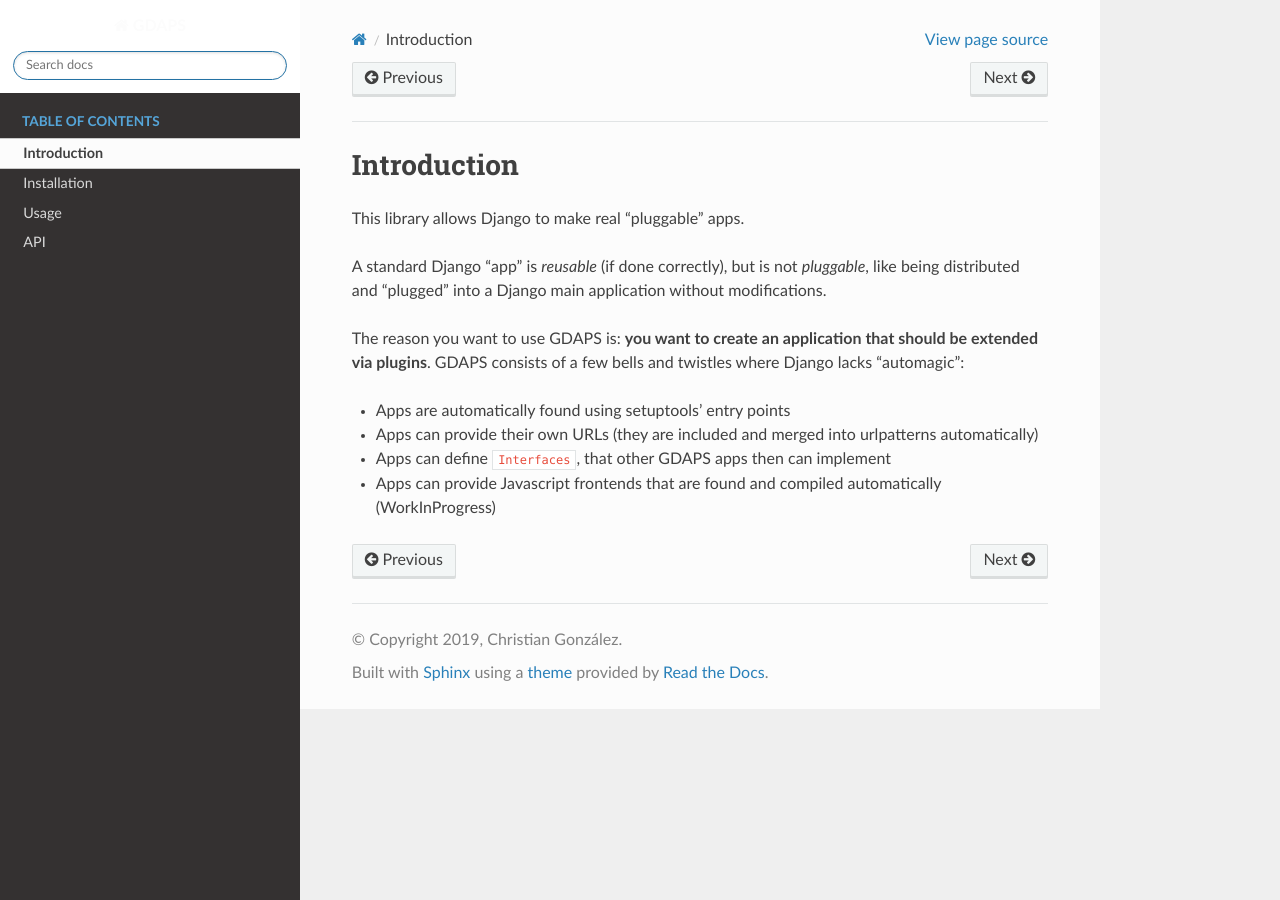
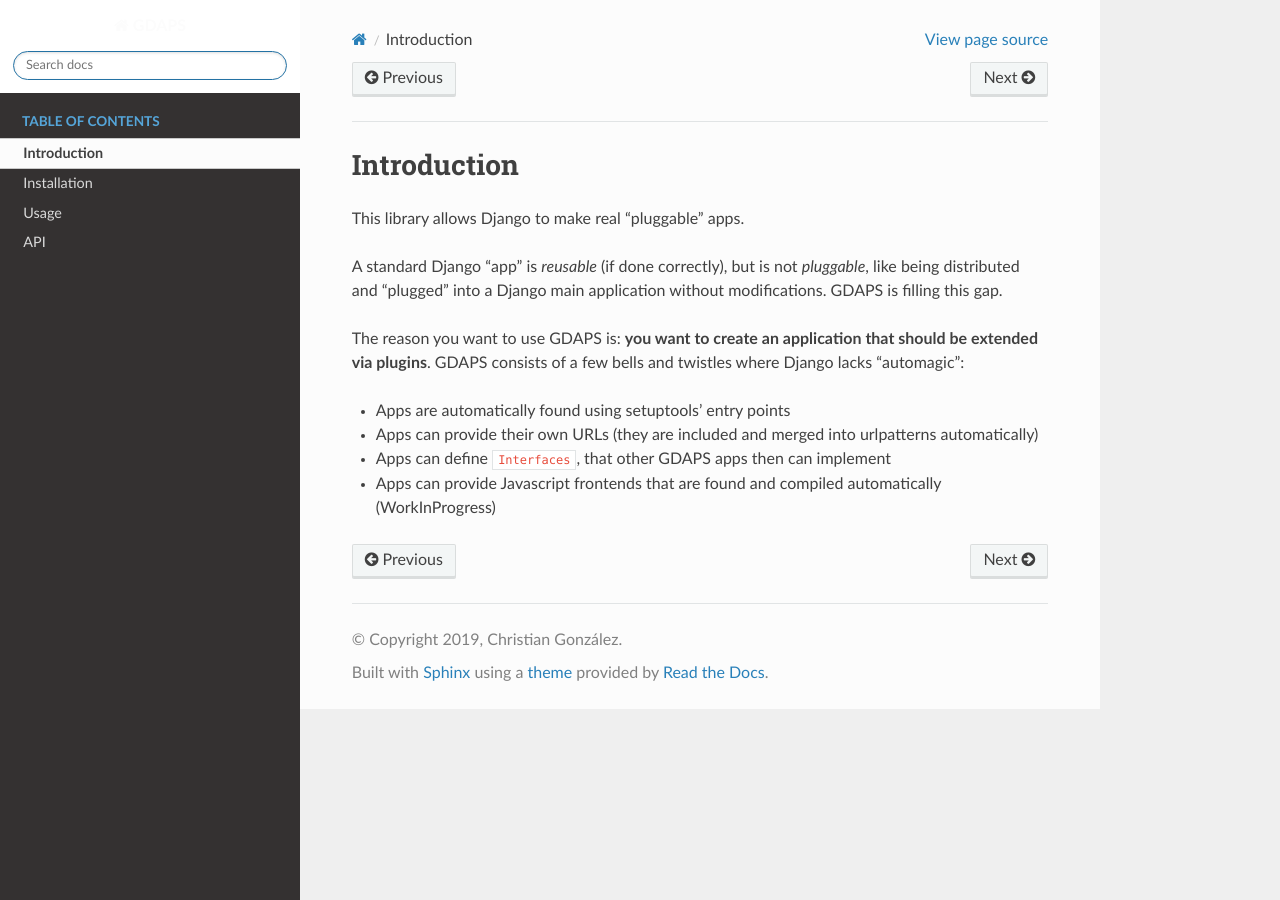
Before and after one commit to rogue707Dev/django-gdaps, a Sphinx documentation site: the page built from docs/Introduction.rst, in a window 1280 px wide. Built offline with Sphinx 7.4.7 and the Read the Docs theme 2.0.0, drawn with Linux system fonts in a browser that asks for light colours; pages that are not in the unit, such as notebooks, are missing from menus.

Commit message:
"GDAPS is filling this gap."

```diff
--- a/docs/Introduction.rst
+++ b/docs/Introduction.rst
@@ -4,7 +4,7 @@ Introduction
 This library allows Django to make real "pluggable" apps.
 
 A standard Django "app" is *reusable* (if done correctly), but is not *pluggable*,
-like being distributed and "plugged" into a Django main application without modifications.
+like being distributed and "plugged" into a Django main application without modifications. GDAPS is filling this gap.
 
 The reason you want to use GDAPS is: **you want to create an application that should be extended via plugins**. GDAPS consists of a few bells and twistles where Django lacks "automagic":
 
```
Also changed, not shown: README.md (+1 -1 lines).
